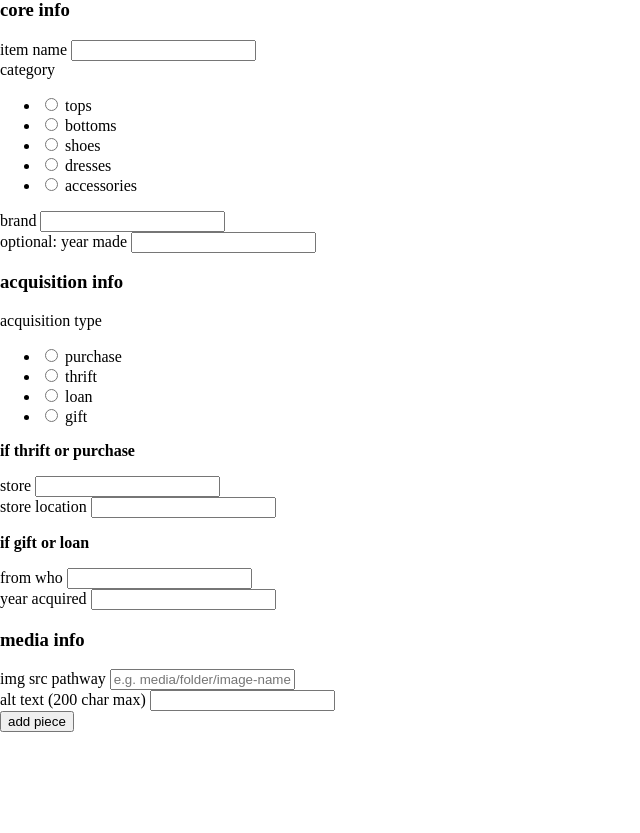
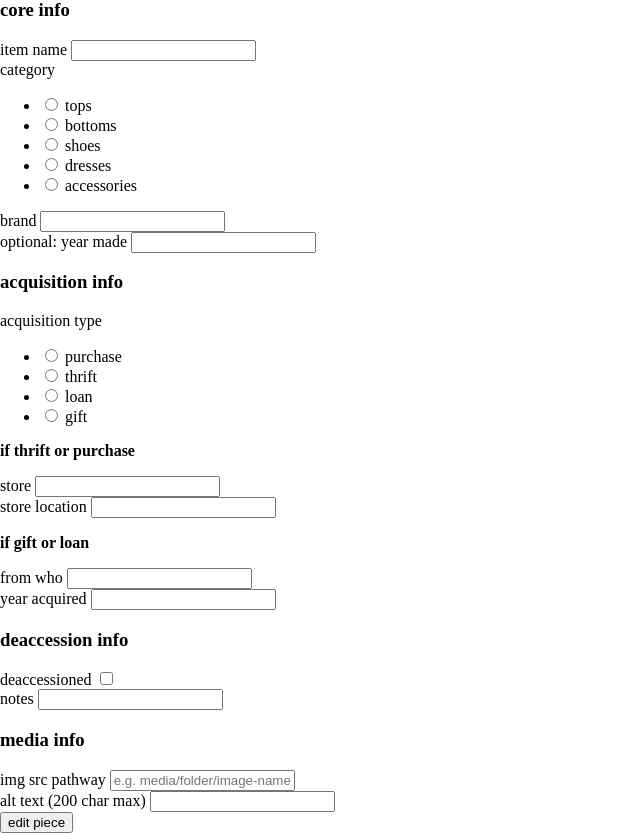
Before and after one commit to rerohern/outfitarchives, a Flask app: template templates/edit-piece.html in a window 1280 px wide. Shown: the part 99-932 px from the top of the page, without its empty margins (0-640 px from the left). Before the commit the page ends 831 px from the top, so only its background shows below. Run offline with Flask 3, Linux system fonts and the light colour scheme; the template is opened without the code that fills it: values that come from a table or form of the project are taken from there, others are empty; tables that the repository leaves empty hold one stand-in row (values such as "Sample post").

Commit message:
added deaccessioned deets

```diff
--- a/app.py
+++ b/app.py
@@ -187,6 +187,8 @@ def edit_closet_piece(code):
         piece.category = form.category.data
         piece.brand = form.brand.data
         piece.year_made = form.year_made.data or None
+        piece.deaccessioned = form.deaccessioned.data
+        piece.deaccessioned_notes = form.deaccessioned_notes.data or None
 
         # --- Update or create acquisition ---
         if piece.acquisition:
--- a/forms.py
+++ b/forms.py
@@ -34,8 +34,13 @@ class AddClosetPieceForm(FlaskForm):
     from_who = StringField("from who", validators=[Optional()])
     year_acquired = IntegerField("year acquired", validators=[Optional()])
 
+    #deaccession info
+    deaccessioned = BooleanField("deaccessioned", validators=[Optional()])
+    deaccessioned_notes = StringField("notes", validators=[Optional()])
+
     #media info
     img_src = StringField("img src pathway", render_kw={"placeholder": "e.g. media/folder/image-name.jpg"}, validators=[Optional()])
     alt_text = StringField("alt text (200 char max)", validators=[Optional()])
 
+
     submit = SubmitField("add piece")
--- a/models.py
+++ b/models.py
@@ -68,6 +68,8 @@ class ClosetPiece(db.Model):
     category = db.Column(db.String(50), index=True, unique=False)
     brand = db.Column(db.String(80), index=True, unique=False, nullable=True)
     year_made = db.Column(db.String(10), index=True, unique=False, nullable=True)
+    deaccessioned = db.Column(db.Boolean, default=False, index=True, unique=False, nullable=True)
+    deaccessioned_notes = db.Column(db.String(100), unique=False, nullable=True)
 
     # credit/acquisition info
     acquisition_id = db.Column(db.Integer, db.ForeignKey("acquisition.id"))
--- a/templates/edit-piece.html
+++ b/templates/edit-piece.html
@@ -70,6 +70,20 @@
         </div>
 
         <div class="form-section">
+            <h3>deaccession info</h3>
+
+            <div clas="form-row">
+                {{ form.deaccessioned.label }}
+                {{ form.deaccessioned() }}
+            </div>
+
+            <div class="form-row">
+                {{ form.deaccessioned_notes.label }}
+                {{ form.deaccessioned_notes() }}
+            </div>
+        </div>
+
+        <div class="form-section">
             <h3>media info</h3>
 
             <div class="form-row">
@@ -83,7 +97,7 @@
             </div>
 
             <div class="submit-button">
-                {{ form.submit() }}
+                {{ form.submit(value="edit piece") }}
             </div>
         </div>
 
```
Also changed, not shown: templates/closet-pieces-admin.html (+6 -1 lines), templates/closet-pieces-public.html (+6 -1 lines), static/media/prototype/accessories_001.png (added).
